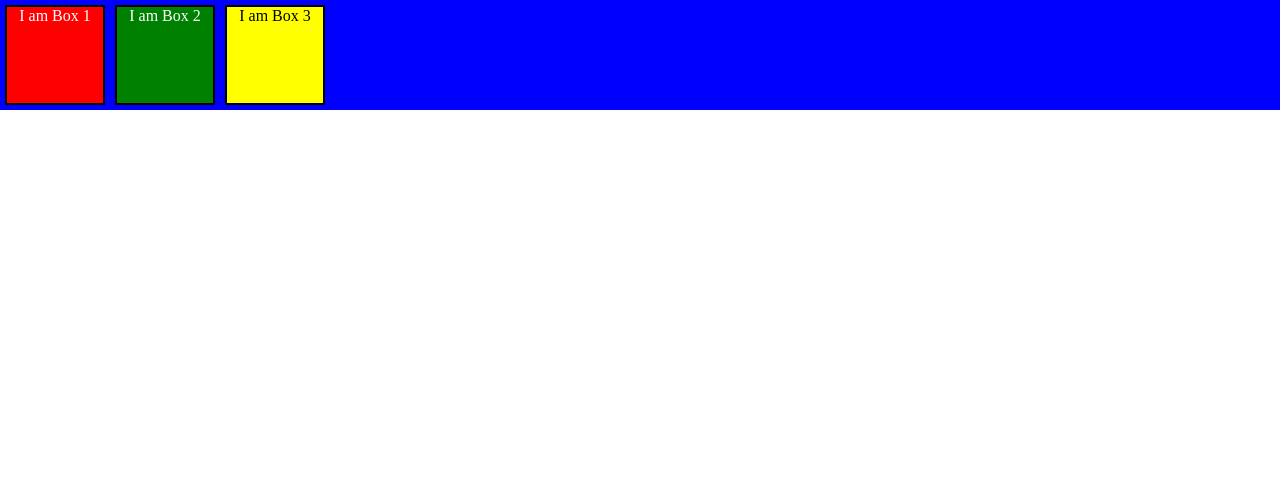
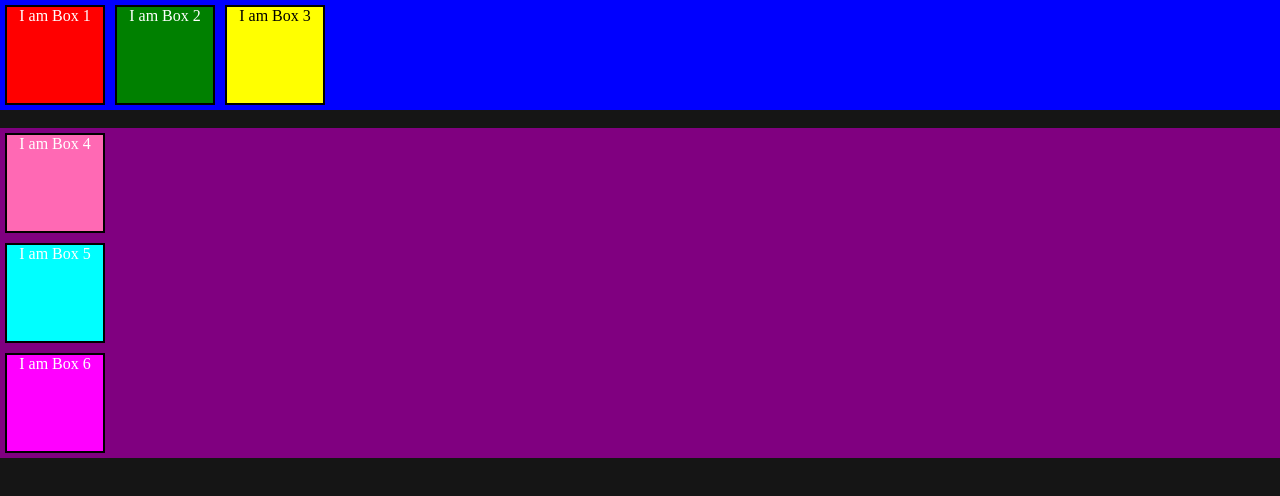
Before and after one commit to Queisme/Flexbox, a plain HTML site: page index.html in a window 1280 px wide. Drawn offline with Linux system fonts and the light colour scheme.

Commit message:
More flexbox definitions & CSS changes

```diff
--- a/index.html
+++ b/index.html
@@ -12,6 +12,12 @@
         <div class="box2">I am Box 2</div>
         <div class="box3">I am Box 3</div>
     </div>
+    <br>
+    <div class="container2">
+        <div class="box4">I am Box 4</div>
+        <div class="box5">I am Box 5</div>
+        <div class="box6">I am Box 6</div>
+    </div>
     <script></script>
 </body>
 </html>
--- a/style.css
+++ b/style.css
@@ -2,6 +2,7 @@
     padding: 0px;
     margin: 0px;
     box-sizing: border-box;
+    background: rgb(21, 21, 21);
 }
 
 .container {
@@ -9,10 +10,15 @@
     background: blue;
 }
 
+.container2{
+    display: flex;
+    flex-direction:column;
+    background: purple;
+}
+
 .box1,
 .box2,
 .box3 {
-    background: blue;
     border: 2px solid black;
     color:white;
     height: 100px;
@@ -34,3 +40,26 @@
     background: yellow;
     color: black;
 }
+
+.box4,
+.box5,
+.box6 {
+    border: 2px solid black;
+    color:white;
+    height: 100px;
+    width: 100px;
+    margin: 5px;
+    text-align: center;
+}
+
+.box4 {
+    background: hotpink;
+}
+
+.box5 {
+    background: aqua;
+}
+
+.box6 {
+    background: fuchsia;
+}
```
Also changed, not shown: 1 other file.
